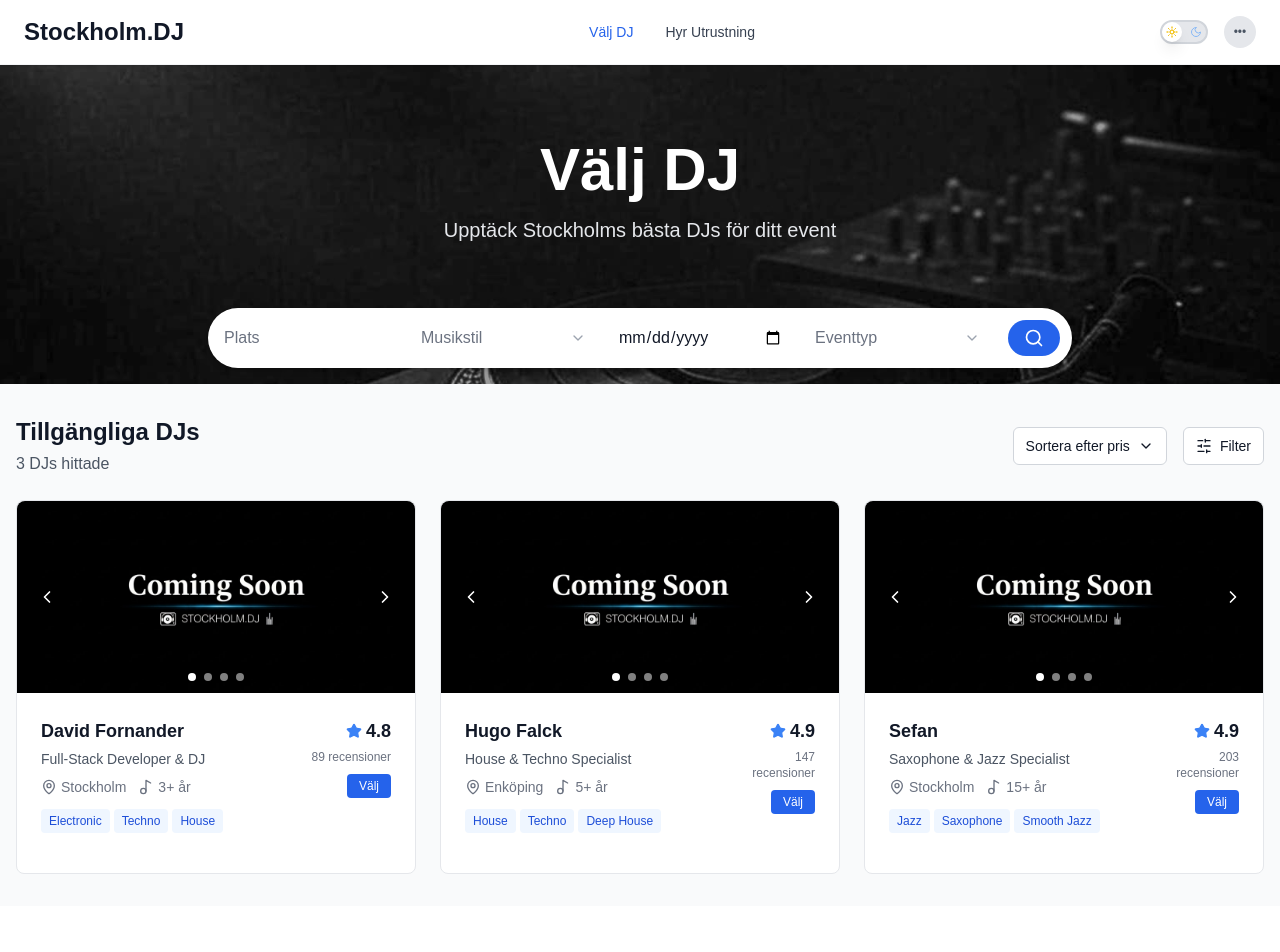
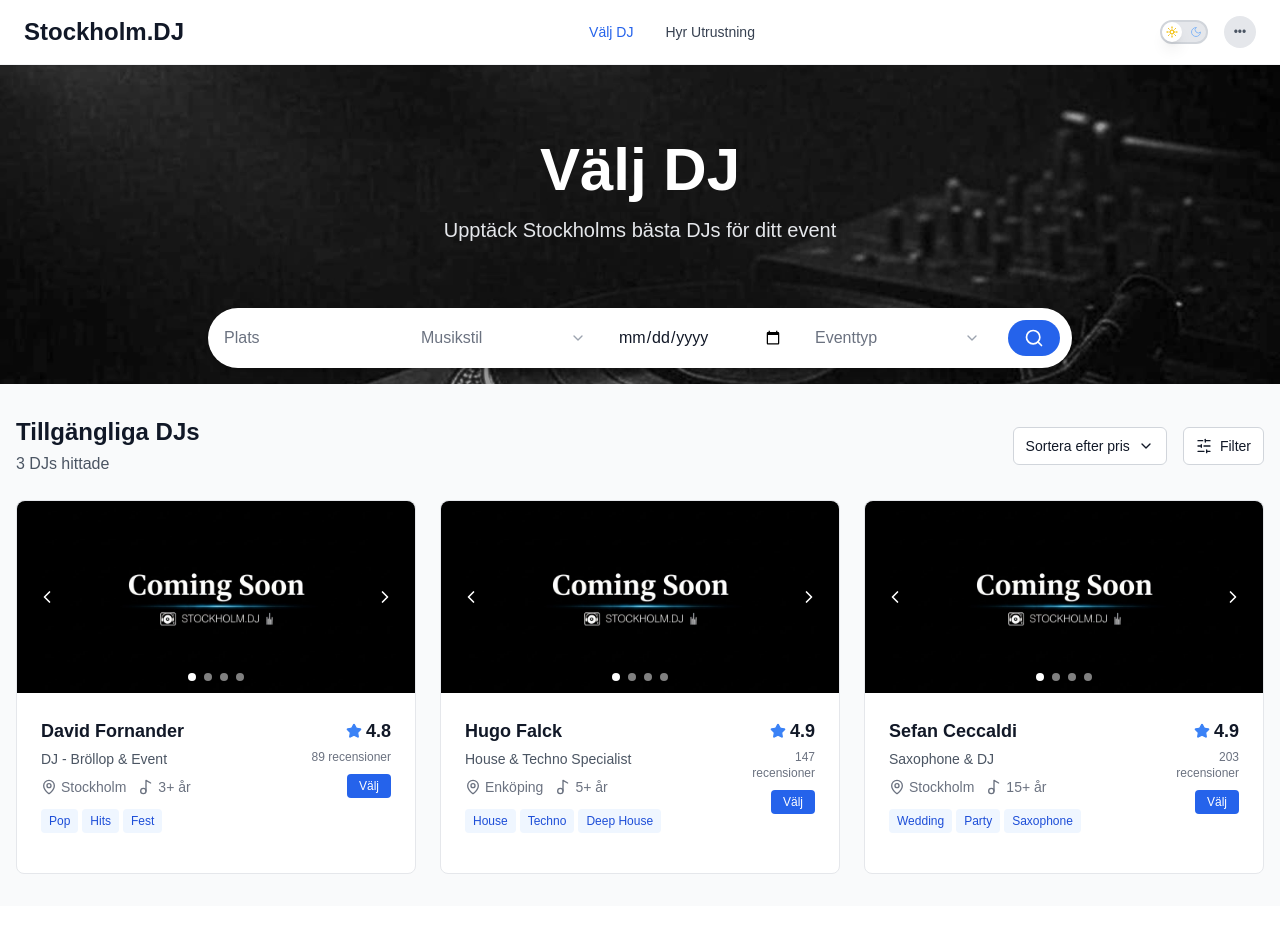
Before and after one commit to DavidFornander/stockholmDJ, a Next.js app: page /djs in a window 1280 px wide. Shown: the top 952 px of the page. Built offline with nearby package versions, Linux system fonts and the light colour scheme.

Commit message:
feat: update DJ profiles

```diff
--- a/src/components/pages/djs/DJDirectory.tsx
+++ b/src/components/pages/djs/DJDirectory.tsx
@@ -69,20 +69,20 @@ const djsData: DJ[] = [
   {
     id: '2',
     name: 'David Fornander',
-    title: 'Full-Stack Developer & DJ',
+    title: 'DJ - Bröllop & Event',
     price: 12000,
     rating: 4.8,
     reviewCount: 89,
     location: 'Stockholm',
-    specialties: ['Electronic', 'Techno', 'House'],
-    eventTypes: ['Klubb', 'Privat fest', 'Företagsevent'],
+    specialties: ['Pop', 'Hits', 'Fest'],
+    eventTypes: ['Bröllop', 'Privat fest', 'Företagsevent'],
     experience: '3+ år',
     imageUrl: getDJProfileImages('2', 1)[0],
     images: getDJProfileImages('2', 4),
     available: true,
     active: true,
     duration: '1-6 timmar',
-    equipment: 'Digital setup med laptop',
+    equipment: 'Digital',
     hourlyRate: 2000,
     availability: {
       '2025-01-15': true,
@@ -104,13 +104,13 @@ const djsData: DJ[] = [
   },
   {
     id: '3',
-    name: 'Sefan',
-    title: 'Saxophone & Jazz Specialist',
+    name: 'Sefan Ceccaldi',
+    title: 'Saxophone & DJ',
     price: 25000,
     rating: 4.9,
     reviewCount: 203,
     location: 'Stockholm',
-    specialties: ['Jazz', 'Saxophone', 'Smooth Jazz'],
+    specialties: ['Wedding', 'Party', 'Saxophone'],
     eventTypes: ['Företagsevent', 'Bröllop', 'Privat fest'],
     experience: '15+ år',
     imageUrl: getDJProfileImages('3', 1)[0],
```
